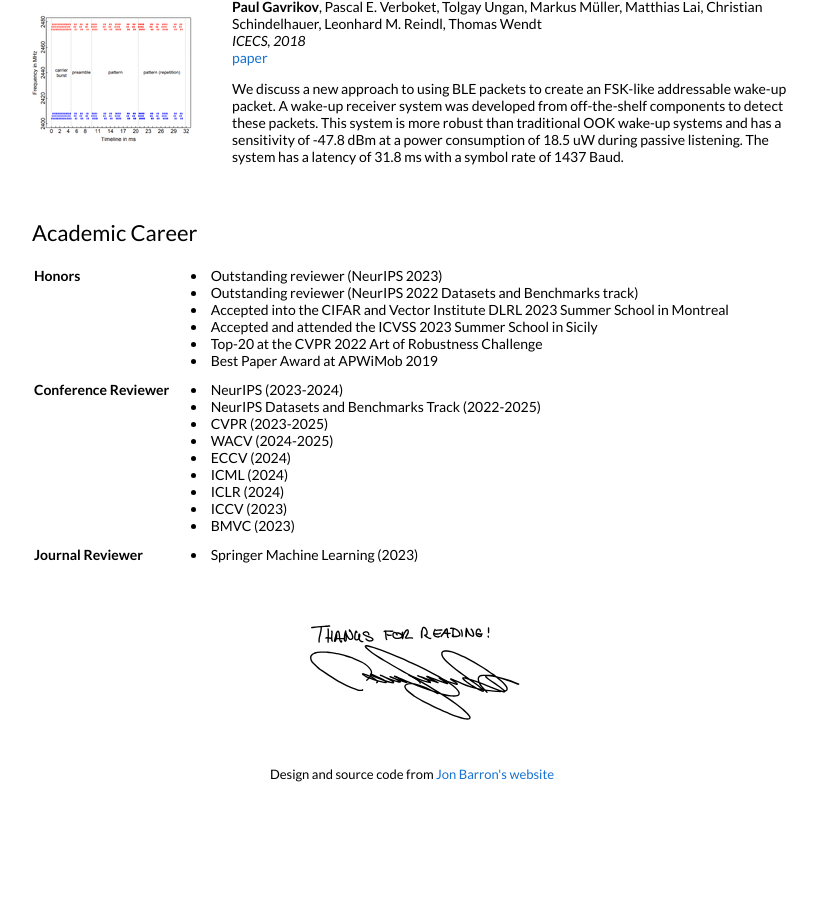
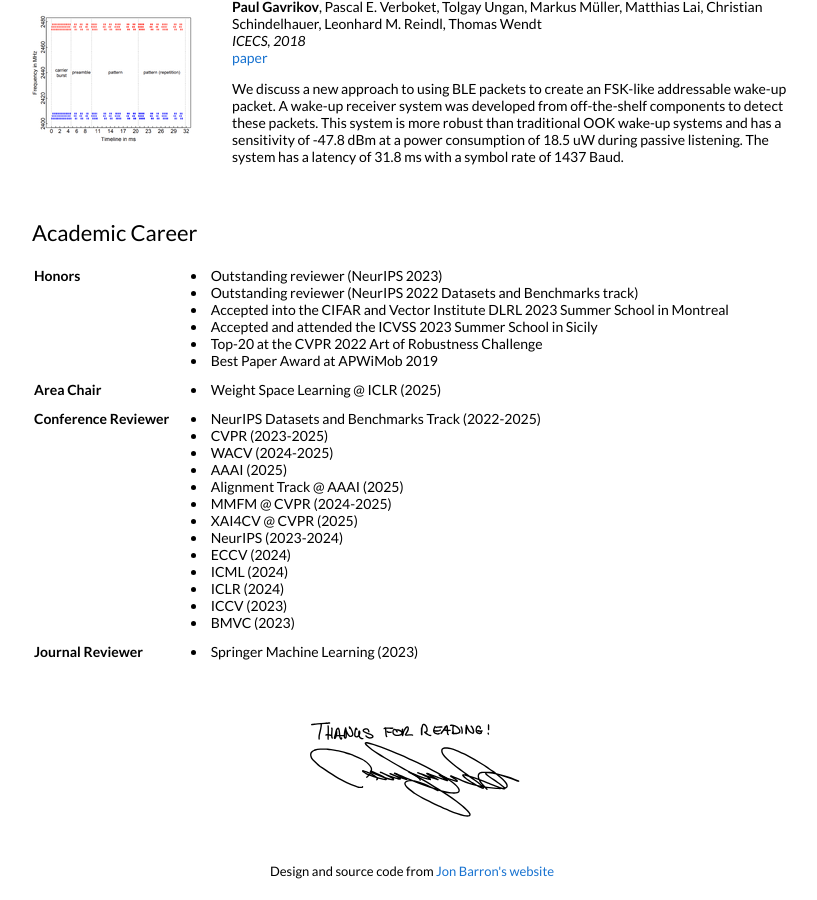
Before and after one commit to paulgavrikov/paulgavrikov.github.io, a Jekyll site: the page built from _posts/2018-05-15-intro.markdown, in a window 1280 px wide and 900 px high, scrolled down 4239 px. Shown: the whole window, without its empty margins (228-1045 px from the left). Built offline with Jekyll 4.4.1, drawn with Linux system fonts in a browser that asks for light colours; before the commit the page ends 5042 px from its top, so only the background shows below that.

Commit message:
add area chair role and update conference reviewer entries

```diff
--- a/_layouts/default.html
+++ b/_layouts/default.html
@@ -132,12 +132,22 @@
                     </td>
                 </tr>
                 <tr>
+                  <td><b>Area Chair</b></td>
+                  <td>
+                    <li>Weight Space Learning @ ICLR (2025)</li>
+                  </td>
+                </tr>
+                <tr>
                   <td><b>Conference Reviewer</b></td>
                   <td>
-                    <li>NeurIPS (2023-2024)</li>
                     <li>NeurIPS Datasets and Benchmarks Track (2022-2025)</li>
                     <li>CVPR (2023-2025)</li>
                     <li>WACV (2024-2025)</li>
+                    <li>AAAI (2025)</li>
+                    <li>Alignment Track @ AAAI (2025)</li>
+                    <li>MMFM @ CVPR (2024-2025)</li>
+                    <li>XAI4CV @ CVPR (2025)</li>
+                    <li>NeurIPS (2023-2024)</li>
                     <li>ECCV (2024)</li>
                     <li>ICML (2024)</li>
                     <li>ICLR (2024)</li>
```
